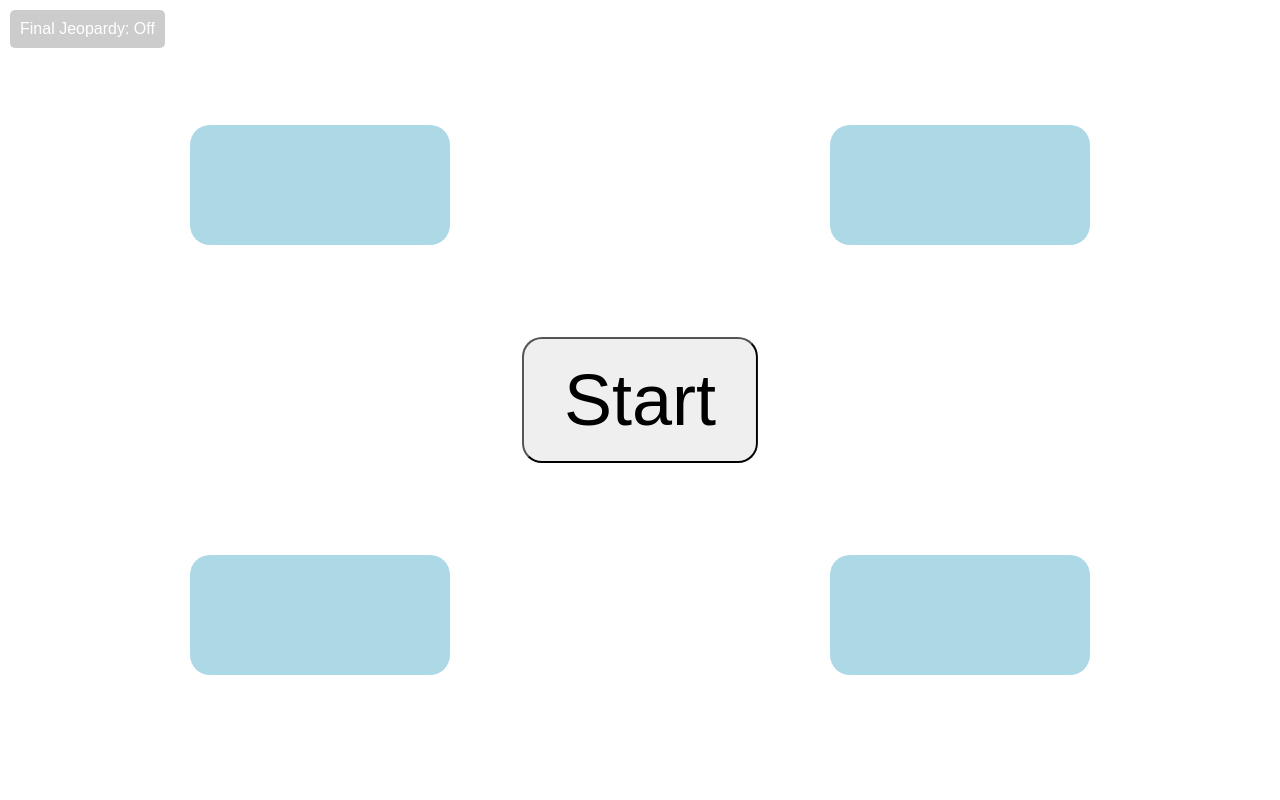
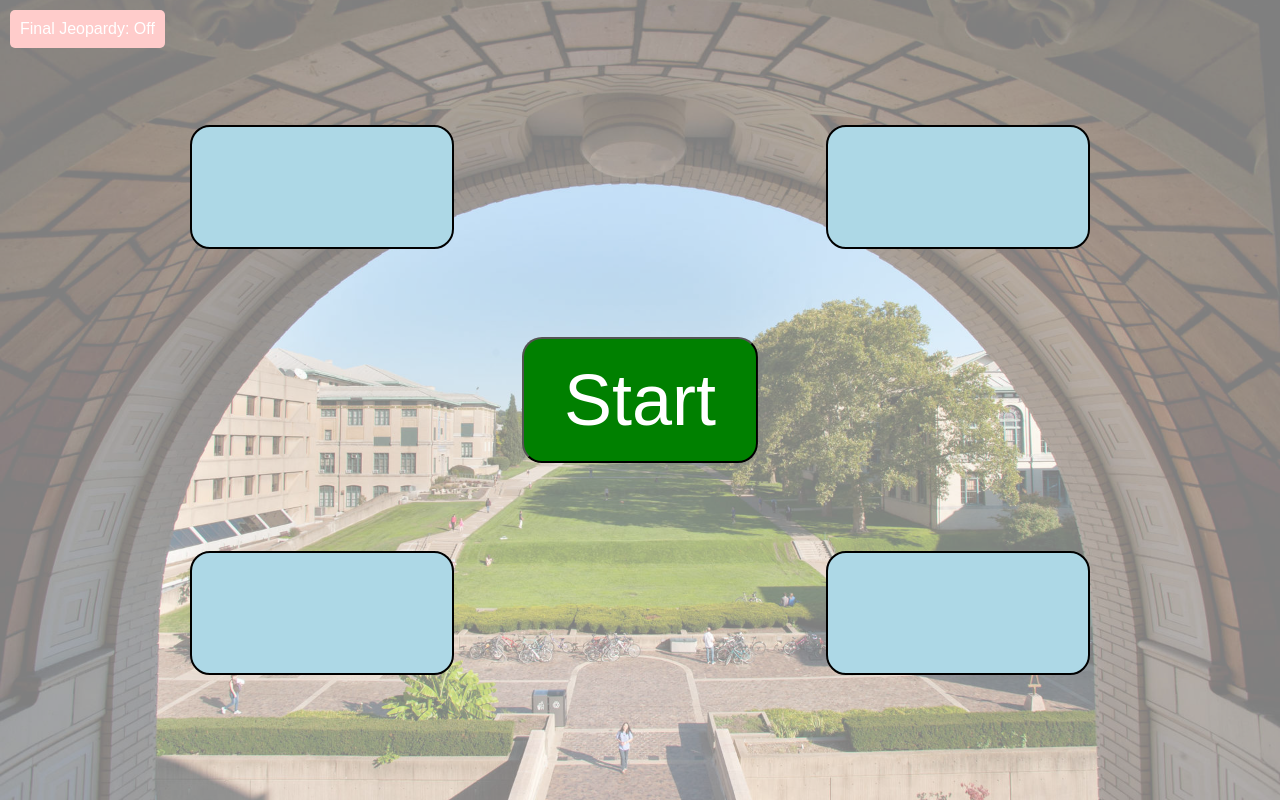
Before and after one commit to adityaganesh0309/jeopardy, a website: page client/index.html in a window 1280 px wide. Drawn offline with Linux system fonts and the light colour scheme.

Commit message:
finished styling the answer page

```diff
--- a/client/style.css
+++ b/client/style.css
@@ -1,3 +1,10 @@
+/* Ensure html and body take up the full height of the screen */
+html, body {
+  height: 100%;
+  margin: 0;
+}
+
+/* Overlay background image with reduced opacity */
 body {
   font-family: Arial, sans-serif;
   display: flex;
@@ -7,8 +14,27 @@ body {
   margin: 0;
   flex-direction: column;
   position: relative;
+
+  /* No background image directly on body */
 }
 
+/* Pseudo-element for background image overlay */
+body::before {
+  content: '';
+  position: absolute;
+  top: 0;
+  left: 0;
+  right: 0;
+  bottom: 0;
+  background-image: url('background.jpg');
+  background-size: cover;
+  background-repeat: no-repeat;
+  background-position: center;
+  opacity: 0.5;  /* 50% opacity for the background */
+  z-index: -1;  /* Ensure it stays behind all other content */
+}
+
+/* Container for centered content */
 .container {
   position: absolute;
   top: 50%;
@@ -17,11 +43,14 @@ body {
   z-index: 10;
 }
 
+/* Start button with green background */
 .start-button {
   font-size: 72px; /* Increased font size */
   padding: 20px 40px; /* Increased padding */
   cursor: pointer;
   border-radius: 20px; /* Increased border radius */
+  background-color: green; /* Green background */
+  color: white; /* White text color for visibility */
   z-index: 10;
 }
 
@@ -64,6 +93,9 @@ body {
   opacity: 1;
   font-size: 28px; /* ⬅️ Add this line */
   font-weight: bold; /* Optional */
+
+  /* Add black outline */
+  border: 2px solid black; /* Black border for the outline */
 }
 
 .submission:hover {
@@ -106,7 +138,7 @@ body {
   top: 10px;
   left: 10px;
   padding: 10px;
-  background-color: #ccc; /* Initial off color */
+  background-color: #ffcccb; /* Light red color when off */
   color: white;
   font-size: 16px;
   border: none;
```
Also changed, not shown: client/background.jpg (added), client/cmu_watermark.jpeg (deleted), client/wordmarkonphoto4-600x600.png (deleted).
